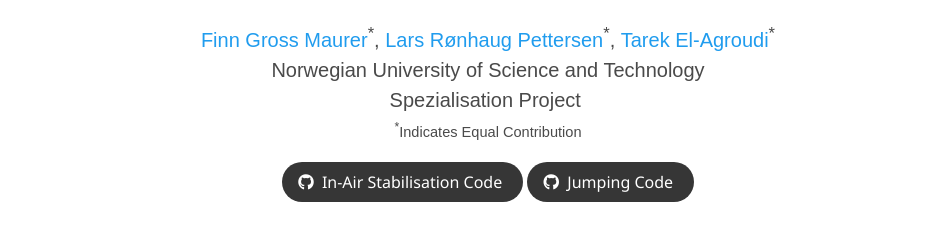
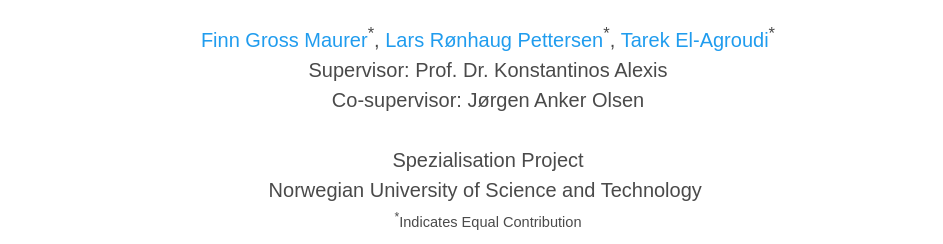
Before and after one commit to Olympus-RL/Olympus-RL.github.io, a plain HTML site: page index.html in a window 1280 px wide. Shown: the part 159-403 px from the top of the page, without its empty margins (152-1095 px from the left). Drawn offline with nearby package versions, Linux system fonts and the light colour scheme; some icons are missing; a web font is replaced by a local one.

Commit message:
changed author setup and added supervisors

```diff
--- a/index.html
+++ b/index.html
@@ -58,15 +58,18 @@
               <span class="author-block">
                 <a href="https://www.linkedin.com/in/finn-maurer-5550ba156/" target="_blank">Finn Gross Maurer</a><sup>*</sup>,</span>
                 <span class="author-block">
-                  <a href="https://www.linkedin.com/in/tarek-el-agroudi/" target="_blank">Lars Rønhaug Pettersen</a><sup>*</sup>,</span>
+                  <a href="https://www.linkedin.com/in/lars-r%C3%B8nhaug-pettersen-517ba9250/" target="_blank">Lars Rønhaug Pettersen</a><sup>*</sup>,</span>
                   <span class="author-block">
-                    <a href="https://www.linkedin.com/in/lars-r%C3%B8nhaug-pettersen-517ba9250/" target="_blank">Tarek El-Agroudi</a><sup>*</sup>
+                    <a href="https://www.linkedin.com/in/tarek-el-agroudi/" target="_blank">Tarek El-Agroudi</a><sup>*</sup>
                   </span>
                   </div>
 
                   <div class="is-size-5 publication-authors">
-                    <p> <span class="author-block">Norwegian University of Science and Technology</span></p>
-                    <p><span class="author-block">Spezialisation Project&nbsp;<br>
+					  <p><span class="author-block">Supervisor: Prof. Dr. Konstantinos Alexis</span></p>
+					  <p><span class="author-block">Co-supervisor: Jørgen Anker Olsen</span></p>
+					  <p>&nbsp;</p>
+                    <p> <span class="author-block">Spezialisation Project</span></p>
+                    <p><span class="author-block">Norwegian University of Science and Technology&nbsp;<br>
                       </span> <span class="eql-cntrb"><small><br>
                         <sup>*</sup>Indicates Equal Contribution</small></span> </p>
             </div>
```
